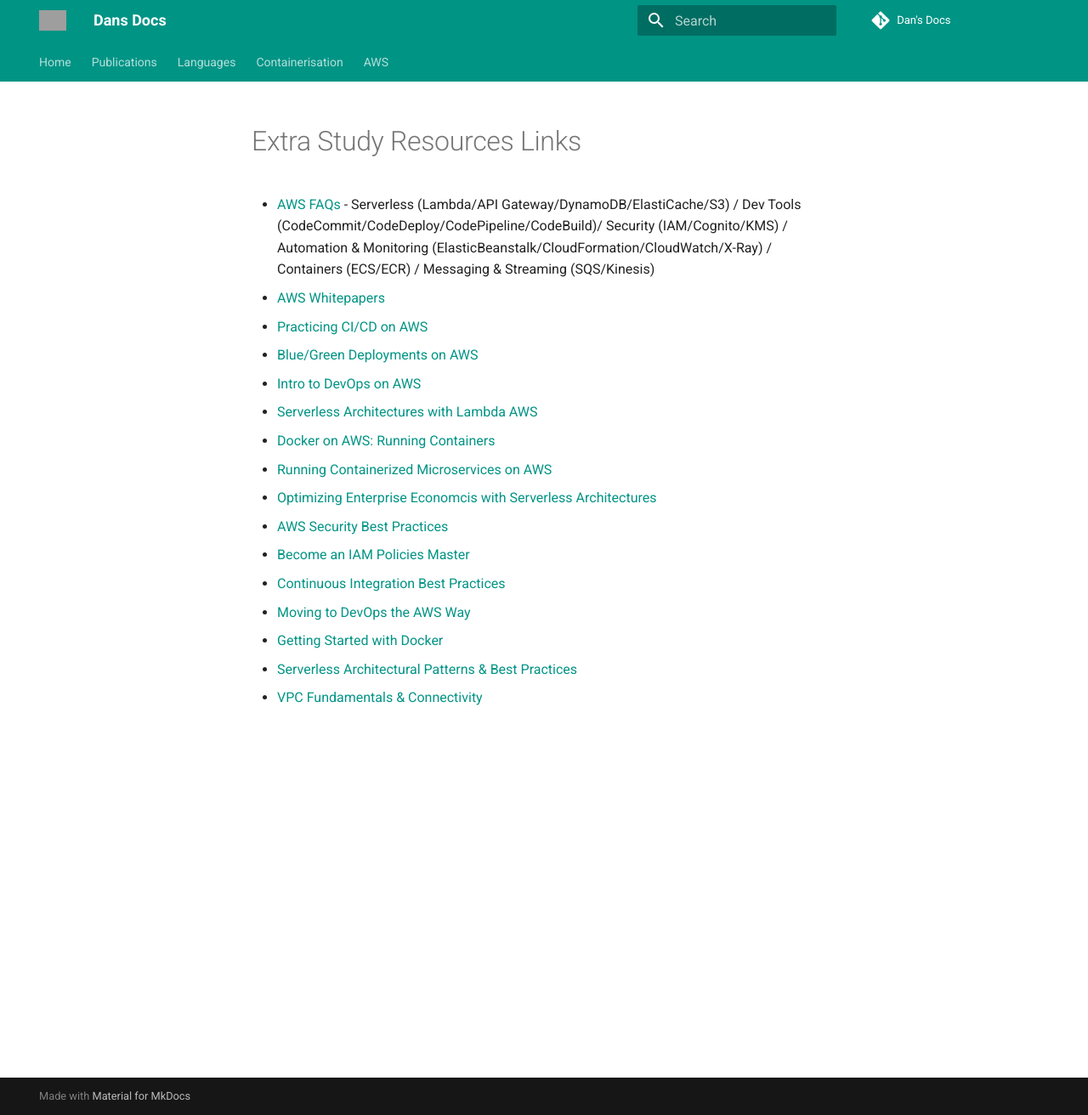
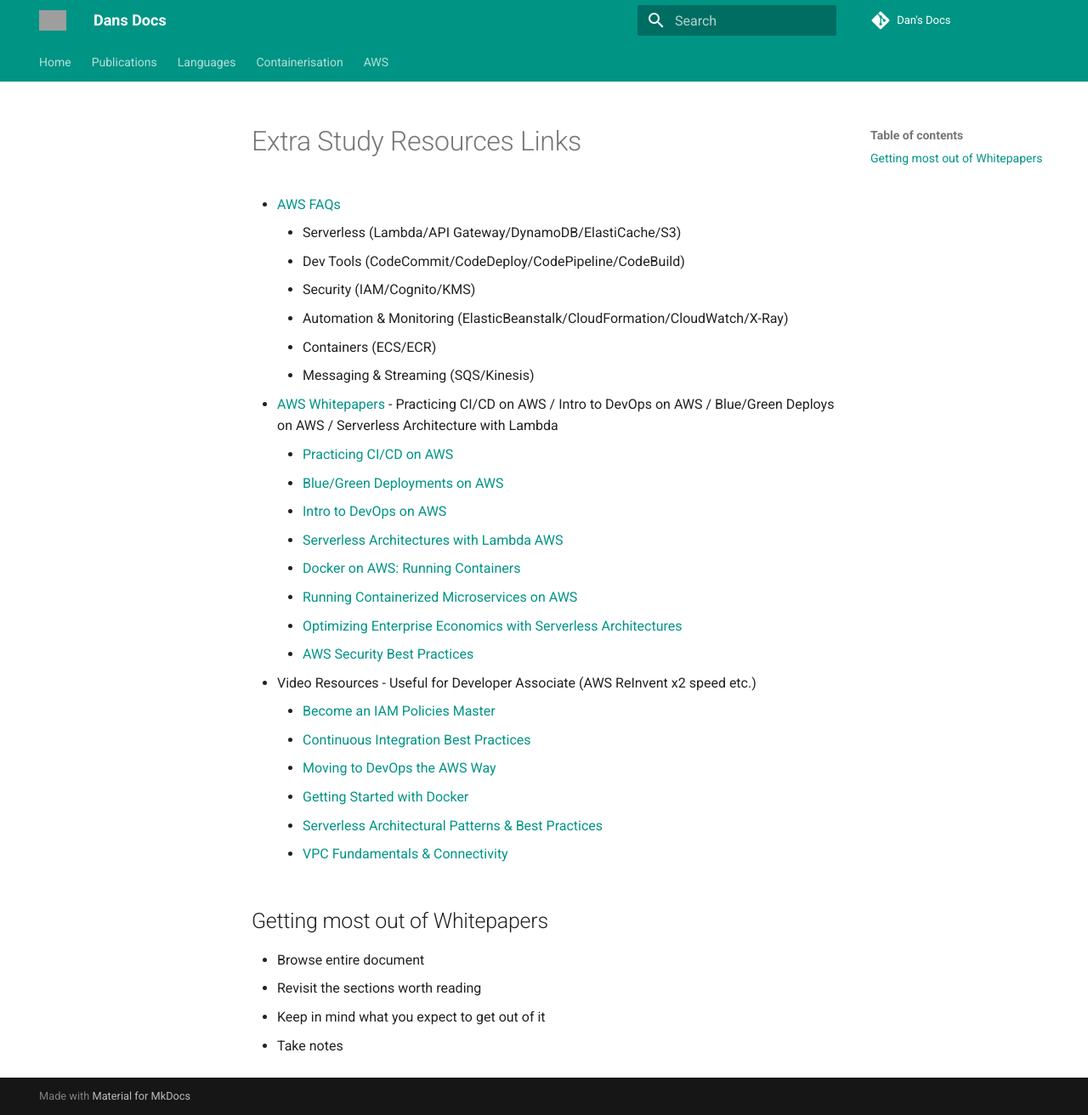
Before and after one commit to dan-mcm/docs, an MkDocs documentation site: the page built from docs/aws/extra-resources.md, in a window 1280 px wide and 1312 px high. Shown: the whole window at 85% size. Built offline with MkDocs 1.6.1 and Material for MkDocs 9.7.7, drawn with Linux system fonts in a browser that asks for light colours; comment, search, counter and statistics services are not loaded; grey boxes are pictures that could not be loaded.

Commit message:
updated resources

```diff
--- a/docs/aws/extra-resources.md
+++ b/docs/aws/extra-resources.md
@@ -1,18 +1,33 @@
 # Extra Study Resources Links
 
-* [AWS FAQs](https://aws.amazon.com/faqs/) - Serverless (Lambda/API Gateway/DynamoDB/ElastiCache/S3) / Dev Tools (CodeCommit/CodeDeploy/CodePipeline/CodeBuild)/ Security (IAM/Cognito/KMS) / Automation & Monitoring (ElasticBeanstalk/CloudFormation/CloudWatch/X-Ray) / Containers (ECS/ECR) / Messaging & Streaming (SQS/Kinesis)
-* [AWS Whitepapers](https://aws.amazon.com/whitepapers/)
-* [Practicing CI/CD on AWS](https://d1.awsstatic.com/whitepapers/DevOps/practicing-continuous-integration-continuous-delivery-on-AWS.pdf)
-* [Blue/Green Deployments on AWS](https://d1.awsstatic.com/whitepapers/AWS_Blue_Green_Deployments.pdf)
-* [Intro to DevOps on AWS](https://d1.awsstatic.com/whitepapers/AWS_DevOps.pdf)
-* [Serverless Architectures with Lambda AWS](https://d1.awsstatic.com/whitepapers/serverless-architectures-with-aws-lambda.pdf)
-* [Docker on AWS: Running Containers](https://d1.awsstatic.com/whitepapers/docker-on-aws.pdf)
-* [Running Containerized Microservices on AWS](https://d1.awsstatic.com/whitepapers/DevOps/running-containerized-microservices-on-aws.pdf)
-* [Optimizing Enterprise Economcis with Serverless Architectures](https://d1.awsstatic.com/whitepapers/optimizing-enterprise-economics-serverless-architectures.pdf)
-* [AWS Security Best Practices](https://d1.awsstatic.com/whitepapers/Security/AWS_Security_Best_Practices.pdf)
-* [Become an IAM Policies Master](https://www.youtube.com/watch?v=YQsK4MtsELU&t=2s)
-* [Continuous Integration Best Practices](https://www.youtube.com/watch?v=77HvSGyBVdU&t=2638s)
-* [Moving to DevOps the AWS Way](https://www.youtube.com/watch?v=Pvb74TlV8SA&t=3075s)
-* [Getting Started with Docker](https://www.youtube.com/watch?v=mUzsYt3Bj08)
-* [Serverless Architectural Patterns & Best Practices](https://www.youtube.com/watch?v=Xi_WrinvTnM)
-* [VPC Fundamentals & Connectivity](https://www.youtube.com/watch?v=jZAvKgqlrjY)
+* [AWS FAQs](https://aws.amazon.com/faqs/)
+    * Serverless (Lambda/API Gateway/DynamoDB/ElastiCache/S3)
+    * Dev Tools (CodeCommit/CodeDeploy/CodePipeline/CodeBuild)
+    * Security (IAM/Cognito/KMS)
+    * Automation & Monitoring (ElasticBeanstalk/CloudFormation/CloudWatch/X-Ray)
+    * Containers (ECS/ECR)
+    * Messaging & Streaming (SQS/Kinesis)
+* [AWS Whitepapers](https://aws.amazon.com/whitepapers/) - Practicing CI/CD on AWS / Intro to DevOps on AWS / Blue/Green Deploys on AWS / Serverless Architecture with Lambda
+    * [Practicing CI/CD on AWS](https://d1.awsstatic.com/whitepapers/DevOps/practicing-continuous-integration-continuous-delivery-on-AWS.pdf)
+    * [Blue/Green Deployments on AWS](https://d1.awsstatic.com/whitepapers/AWS_Blue_Green_Deployments.pdf)
+    * [Intro to DevOps on AWS](https://d1.awsstatic.com/whitepapers/AWS_DevOps.pdf)
+    * [Serverless Architectures with Lambda AWS](https://d1.awsstatic.com/whitepapers/serverless-architectures-with-aws-lambda.pdf)
+    * [Docker on AWS: Running Containers](https://d1.awsstatic.com/whitepapers/docker-on-aws.pdf)
+    * [Running Containerized Microservices on AWS](https://d1.awsstatic.com/whitepapers/DevOps/running-containerized-microservices-on-aws.pdf)
+    * [Optimizing Enterprise Economics with Serverless Architectures](https://d1.awsstatic.com/whitepapers/optimizing-enterprise-economics-serverless-architectures.pdf)
+    * [AWS Security Best Practices](https://d1.awsstatic.com/whitepapers/Security/AWS_Security_Best_Practices.pdf)
+
+* Video Resources - Useful for Developer Associate (AWS ReInvent x2 speed etc.)
+    * [Become an IAM Policies Master](https://www.youtube.com/watch?v=YQsK4MtsELU&t=2s)
+    * [Continuous Integration Best Practices](https://www.youtube.com/watch?v=77HvSGyBVdU&t=2638s)
+    * [Moving to DevOps the AWS Way](https://www.youtube.com/watch?v=Pvb74TlV8SA&t=3075s)
+    * [Getting Started with Docker](https://www.youtube.com/watch?v=mUzsYt3Bj08)
+    * [Serverless Architectural Patterns & Best Practices](https://www.youtube.com/watch?v=Xi_WrinvTnM)
+    * [VPC Fundamentals & Connectivity](https://www.youtube.com/watch?v=jZAvKgqlrjY)
+
+## Getting most out of Whitepapers
+
+* Browse entire document
+* Revisit the sections worth reading
+* Keep in mind what you expect to get out of it
+* Take notes
```
